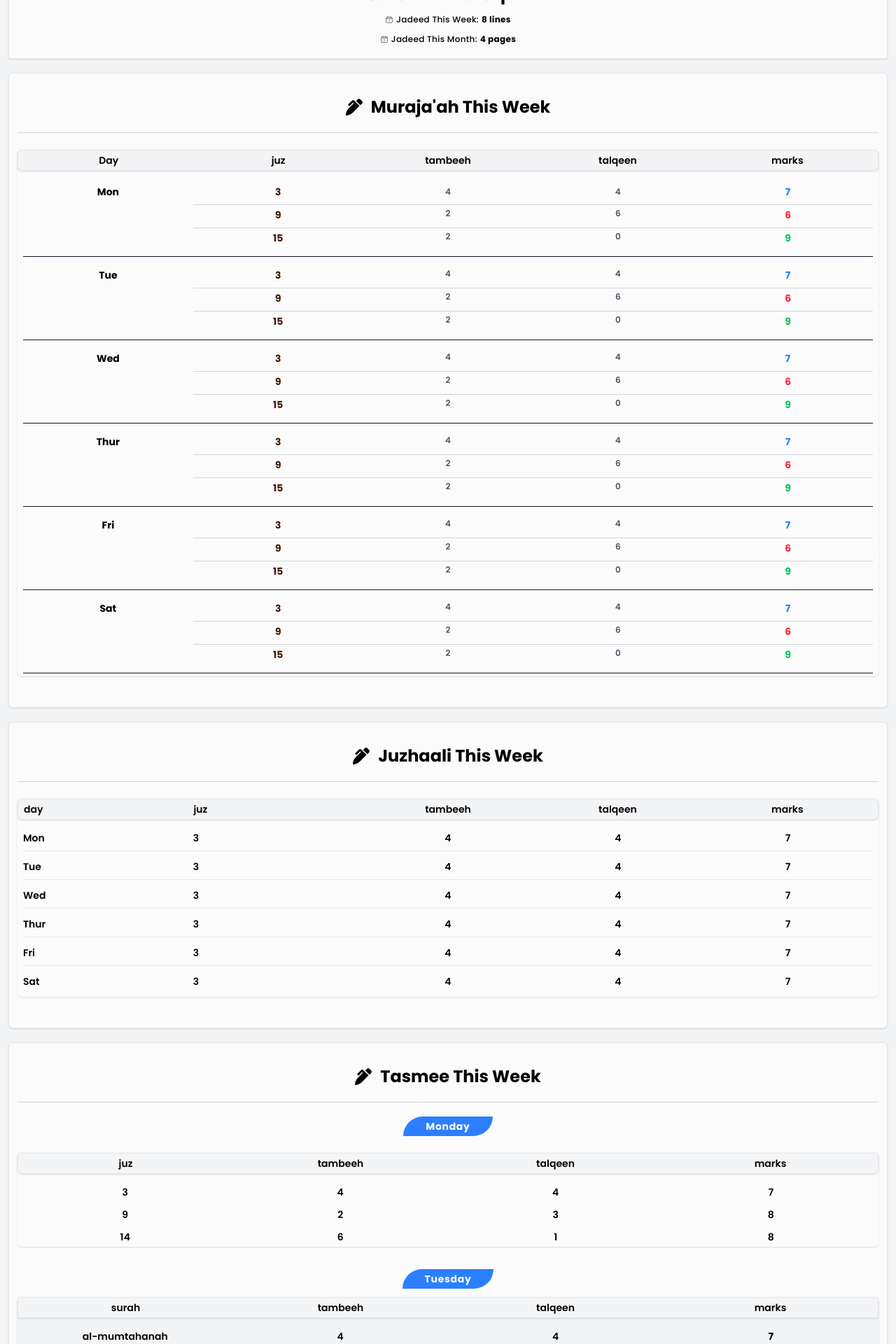
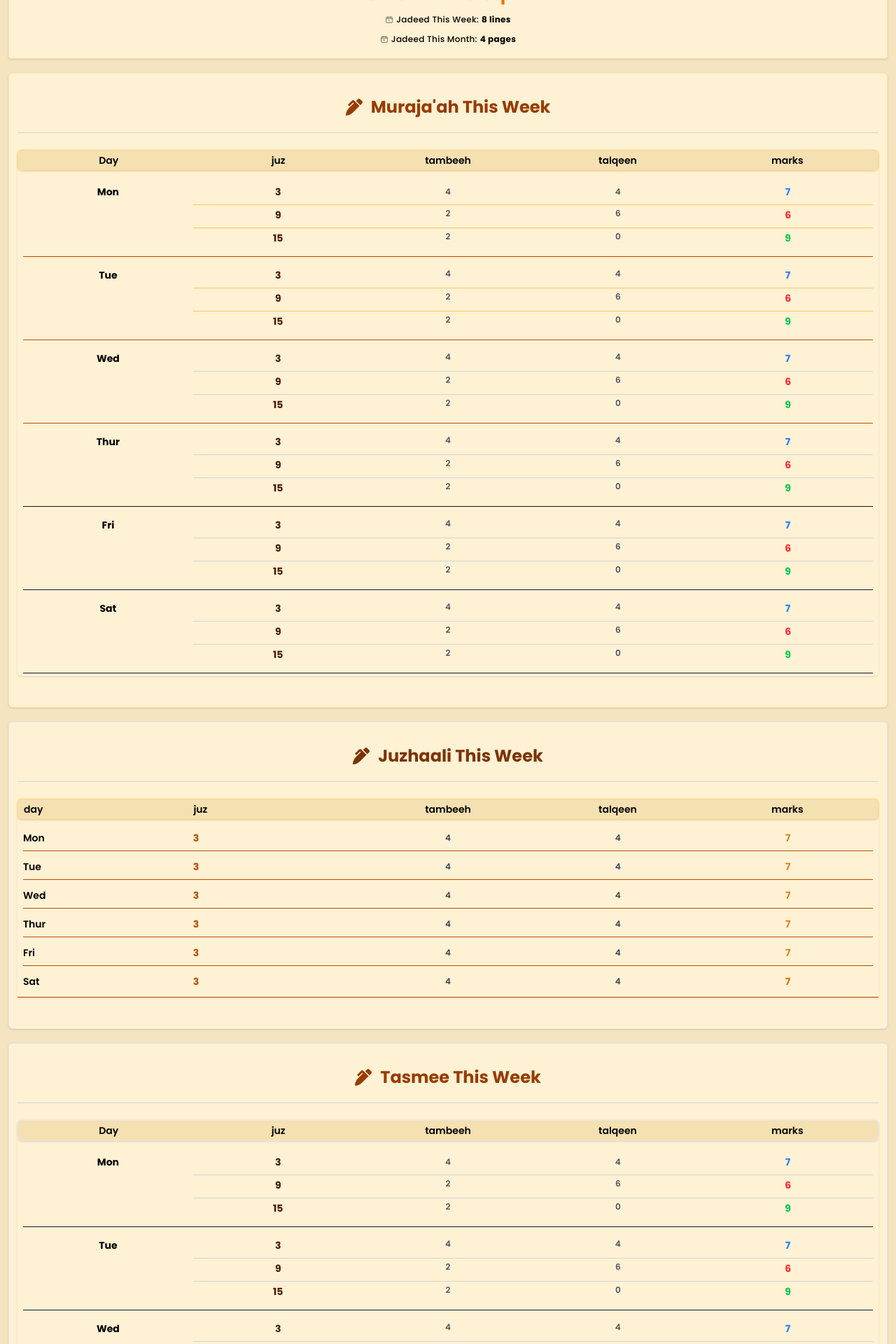
Before and after one commit to huzefa63/as-sijjil, a Next.js app: page /dashboard in a window 1280 px wide. Shown: the part 160-2080 px from the top of the page at 70% size. Built offline with nearby package versions, Linux system fonts and the light colour scheme.

Commit message:
changed UI colors

```diff
--- a/app/_components/AppNav.jsx
+++ b/app/_components/AppNav.jsx
@@ -14,7 +14,7 @@ function AppNav() {
   const [showNav, setShowNav] = useState(false);
 
   return (
-    <div className="relative min-h-16 px-5 bg-white/70 backdrop-blur-md border-b border-gray-200 flex items-center justify-between">
+    <div className="relative min-h-16 px-5 bg-(--layer) backdrop-blur-md border-b border-(--highlightBorder) flex items-center justify-between">
       {/* Left Icon */}
       <button
         onClick={() => setShowNav((prev) => !prev)}
--- a/app/_components/Nav.jsx
+++ b/app/_components/Nav.jsx
@@ -7,7 +7,7 @@ function Nav({ close }) {
   return (
     <div
       className="absolute top-full left-0 w-full h-[94vh]
-    bg-white/80 backdrop-blur-md z-50
+    bg-(--layer)/80 backdrop-blur-md z-50
     flex flex-col items-center justify-center gap-6 px-6"
     >
       <CustomLink title="Dashboard" href="/dashboard" close={close} />
@@ -36,8 +36,8 @@ function CustomLink({ title, href, close }) {
 
         ${
           isActive
-            ? "bg-black text-white shadow-md scale-100"
-            : "text-gray-700 hover:bg-black hover:text-white active:scale-95"
+            ? "bg-amber-800 text-white shadow-md scale-100"
+            : "text-gray-700 hover:bg-amber-600 hover:text-white active:scale-95"
         }
       `}
     >
--- a/app/dashboard/page.jsx
+++ b/app/dashboard/page.jsx
@@ -18,13 +18,13 @@ function Page() {
 
   return (
     <div className="text-background py-5 px-3">
-      <div className=" bg-[#fbfbfb] border border-gray-200 h-40 p-3 w-full rounded-sm shadow flex flex-col items-center justify-center">
+      <div className=" bg-(--layer) border border-[#ffe5ac] h-40 p-3 w-full rounded-sm shadow flex flex-col items-center justify-center">
         {/* <p className={`${inter.className} tracking-wider`}>March 24, 2026</p> */}
         <div className="space-y-3 text-center">
           <h1 className="text-center opacity-90 font-semibold flex items-center justify-center gap-x-2">
             Currently At <GiOpenBook />
           </h1>
-          <h1 className="text-2xl font-bold tracking-wide ">
+          <h1 className="text-2xl font-bold tracking-wide text-amber-600">
             surah At-Talaq 14
           </h1>
           <h1 className="text-xs tracking-wide flex items-center justify-center gap-1">
@@ -38,15 +38,259 @@ function Page() {
         </div>
       </div>
       {/*  murajaat */}
-      <div className="mt-5 font-semibold shadow-sm border border-gray-200 rounded-md bg-[#FBFBFB] p-3 w-full  ">
-        <header className="border-b pb-5 border-gray-300 text-2xl font-bold text-black text-center my-5 flex items-center gap-3 justify-center">
+      <div className="mt-5 font-semibold shadow-sm border border-[#ffe5ac] rounded-md bg-[#FFF1D3] p-3 w-full  ">
+        <header className="border-b pb-5 border-gray-300 text-2xl font-bold text-amber-800 text-center my-5 flex items-center gap-3 justify-center">
           <FaPenAlt /> Muraja&apos;ah This Week
         </header>
         {/* <p className={`${inter.className} tracking-wider`}>March 24, 2026</p> */}
         <div className="space-y-3 text-center">
           {/* <h1 className="text-center text-gray-800 opacity-90">This week</h1> */}
           <div className=" shadow-sm rounded-md pb-1 space-y-4 mb-8 mt-6">
-            <div className="grid grid-cols-5 bg-blue-90 px-2 py-1 rounded-md border border-gray-200 bg-gray-100 shadow-sm">
+            <div className="grid grid-cols-5 bg-blue-90 px-2 py-1 rounded-md border border-(--highlightBorder) bg-(--highlight) shadow-sm">
+              <p>Day</p>
+              <p>juz</p>
+              <p>tambeeh</p>
+              <p>talqeen</p>
+              <p>marks</p>
+            </div>
+            <div className="space-y-3 px-2">
+              <div className="grid grid-cols-5 border-b border-amber-700 pb-2">
+                <p className="mt-1 font-bold">Mon</p>
+                <div className="grid grid-cols-4 col-span-4 col-start-2 border-b border-[#fbc85a] pb-2 mt-1">
+                  <p className="font-bold text-amber-950 flex justify-center items-center">
+                    3
+                  </p>
+                  <p className="text-gray-600 text-xs flex justify-center items-center">
+                    4
+                  </p>
+                  <p className="text-gray-600 text-xs flex justify-center items-center">
+                    4
+                  </p>
+                  <p className="text-blue-500 font-bold flex justify-center items-center">
+                    7
+                  </p>
+                </div>
+                <div className="grid grid-cols-4 col-span-4 col-start-2 border-b border-[#fbc85a] pb-2 mt-1">
+                  <p className="font-bold text-amber-950">9</p>
+                  <p className="text-gray-600 text-xs ">2</p>
+                  <p className="text-gray-600 text-xs ">6</p>
+                  <p className="text-red-500 font-bold">6</p>
+                </div>
+                <div className="grid grid-cols-4 col-span-4 col-start-2 pb-2 mt-1">
+                  <p className="font-bold text-amber-950">15</p>
+                  <p className="text-gray-600 text-xs ">2</p>
+                  <p className="text-gray-600 text-xs ">0</p>
+                  <p className="text-green-500 font-bold">9</p>
+                </div>
+              </div>
+              <div className="grid grid-cols-5 border-b border-amber-700 pb-2">
+                <p className="mt-1 font-bold">Tue</p>
+                <div className="grid grid-cols-4 col-span-4 col-start-2 border-b border-[#fbc85a] pb-2 mt-1">
+                  <p className="font-bold text-amber-950">3</p>
+                  <p className="text-gray-600 text-xs ">4</p>
+                  <p className="text-gray-600 text-xs ">4</p>
+                  <p className="text-blue-500 font-bold">7</p>
+                </div>
+                <div className="grid grid-cols-4 col-span-4 col-start-2 border-b border-[#fbc85a] pb-2 mt-1">
+                  <p className="font-bold text-amber-950">9</p>
+                  <p className="text-gray-600 text-xs ">2</p>
+                  <p className="text-gray-600 text-xs ">6</p>
+                  <p className="text-red-500 font-bold">6</p>
+                </div>
+                <div className="grid grid-cols-4 col-span-4 col-start-2 pb-2 mt-1">
+                  <p className="font-bold text-amber-950">15</p>
+                  <p className="text-gray-600 text-xs ">2</p>
+                  <p className="text-gray-600 text-xs ">0</p>
+                  <p className="text-green-500 font-bold">9</p>
+                </div>
+              </div>
+              <div className="grid grid-cols-5 border-b border-amber-700 pb-2">
+                <p className="mt-1 font-bold">Wed</p>
+                <div className="grid grid-cols-4 col-span-4 col-start-2 border-b border-gray-300 pb-2 mt-1">
+                  <p className="font-bold text-amber-950">3</p>
+                  <p className="text-gray-600 text-xs ">4</p>
+                  <p className="text-gray-600 text-xs ">4</p>
+                  <p className="text-blue-500 font-bold">7</p>
+                </div>
+                <div className="grid grid-cols-4 col-span-4 col-start-2 border-b border-gray-300 pb-2 mt-1">
+                  <p className="font-bold text-amber-950">9</p>
+                  <p className="text-gray-600 text-xs ">2</p>
+                  <p className="text-gray-600 text-xs ">6</p>
+                  <p className="text-red-500 font-bold">6</p>
+                </div>
+                <div className="grid grid-cols-4 col-span-4 col-start-2 pb-2 mt-1">
+                  <p className="font-bold text-amber-950">15</p>
+                  <p className="text-gray-600 text-xs ">2</p>
+                  <p className="text-gray-600 text-xs ">0</p>
+                  <p className="text-green-500 font-bold">9</p>
+                </div>
+              </div>
+              <div className="grid grid-cols-5 border-b border-gray-900 pb-2">
+                <p className="mt-1 font-bold">Thur</p>
+                <div className="grid grid-cols-4 col-span-4 col-start-2 border-b border-gray-300 pb-2 mt-1">
+                  <p className="font-bold text-amber-950">3</p>
+                  <p className="text-gray-600 text-xs ">4</p>
+                  <p className="text-gray-600 text-xs ">4</p>
+                  <p className="text-blue-500 font-bold">7</p>
+                </div>
+                <div className="grid grid-cols-4 col-span-4 col-start-2 border-b border-gray-300 pb-2 mt-1">
+                  <p className="font-bold text-amber-950">9</p>
+                  <p className="text-gray-600 text-xs ">2</p>
+                  <p className="text-gray-600 text-xs ">6</p>
+                  <p className="text-red-500 font-bold">6</p>
+                </div>
+                <div className="grid grid-cols-4 col-span-4 col-start-2 pb-2 mt-1">
+                  <p className="font-bold text-amber-950">15</p>
+                  <p className="text-gray-600 text-xs ">2</p>
+                  <p className="text-gray-600 text-xs ">0</p>
+                  <p className="text-green-500 font-bold">9</p>
+                </div>
+              </div>
+              <div className="grid grid-cols-5 border-b border-gray-900 pb-2">
+                <p className="mt-1 font-bold">Fri</p>
+                <div className="grid grid-cols-4 col-span-4 col-start-2 border-b border-gray-300 pb-2 mt-1">
+                  <p className="font-bold text-amber-950">3</p>
+                  <p className="text-gray-600 text-xs ">4</p>
+                  <p className="text-gray-600 text-xs ">4</p>
+                  <p className="text-blue-500 font-bold">7</p>
+                </div>
+                <div className="grid grid-cols-4 col-span-4 col-start-2 border-b border-gray-300 pb-2 mt-1">
+                  <p className="font-bold text-amber-950">9</p>
+                  <p className="text-gray-600 text-xs ">2</p>
+                  <p className="text-gray-600 text-xs ">6</p>
+                  <p className="text-red-500 font-bold">6</p>
+                </div>
+                <div className="grid grid-cols-4 col-span-4 col-start-2 pb-2 mt-1">
+                  <p className="font-bold text-amber-950">15</p>
+                  <p className="text-gray-600 text-xs ">2</p>
+                  <p className="text-gray-600 text-xs ">0</p>
+                  <p className="text-green-500 font-bold">9</p>
+                </div>
+              </div>
+              <div className="grid grid-cols-5 border-b border-gray-900 pb-2">
+                <p className="mt-1 font-bold">Sat</p>
+                <div className="grid grid-cols-4 col-span-4 col-start-2 border-b border-gray-300 pb-2 mt-1">
+                  <p className="font-bold text-amber-950">3</p>
+                  <p className="text-gray-600 text-xs ">4</p>
+                  <p className="text-gray-600 text-xs ">4</p>
+                  <p className="text-blue-500 font-bold">7</p>
+                </div>
+                <div className="grid grid-cols-4 col-span-4 col-start-2 border-b border-gray-300 pb-2 mt-1">
+                  <p className="font-bold text-amber-950">9</p>
+                  <p className="text-gray-600 text-xs ">2</p>
+                  <p className="text-gray-600 text-xs ">6</p>
+                  <p className="text-red-500 font-bold">6</p>
+                </div>
+                <div className="grid grid-cols-4 col-span-4 col-start-2 pb-2 mt-1">
+                  <p className="font-bold text-amber-950">15</p>
+                  <p className="text-gray-600 text-xs ">2</p>
+                  <p className="text-gray-600 text-xs ">0</p>
+                  <p className="text-green-500 font-bold">9</p>
+                </div>
+              </div>
+            </div>
+          </div>
+        </div>
+      </div>
+
+      {/* juzhaali */}
+
+      <div className="mt-5 font-semibold shadow-sm border border-gray-200 rounded-md bg-[#FFF1D3] p-3 w-full  ">
+        <header className="border-b pb-5 border-gray-300 text-2xl font-bold text-amber-900 text-center my-5 flex items-center gap-3 justify-center">
+          <FaPenAlt /> Juzhaali This Week
+        </header>
+        {/* <p className={`${inter.className} tracking-wider`}>March 24, 2026</p> */}
+        <div className="space-y-3 text-center">
+          {/* <h1 className="text-center text-gray-800 opacity-90">This week</h1> */}
+          {/* <div className="bg-blue-500 w-fit mx-auto px-8 py-1 rounded-tl-full rounded-br-full">
+            <h1 className="text-white font-bold tracking-wider">Monday</h1>
+          </div> */}
+          <div className=" shadow-sm rounded-md rounded-br-none rounded-bl-none pb-1 space-y-4 mb-8 mt-6 border-b border-amber-700">
+            <div className="grid grid-cols-5 px-2 bg-blue-90 py-1 rounded-md border border-(--highlightBorder) bg-[#f0d8a1ab] shadow-sm">
+              <p className="text-left">day</p>
+              <p className="text-left">juz</p>
+              <p className="">tambeeh</p>
+              <p className="">talqeen</p>
+              <p className="">marks</p>
+            </div>
+            <div className="">
+              <div className="px-2 space-y-3">
+                <div className="grid grid-cols-5 border-b border-amber-700 pb-2">
+                  <div className="ml-">
+                    <p className="text-left overflow-hidden">Mon</p>
+                  </div>
+                  <p className="text-left text-amber-700 font-bold">3</p>
+                  <p className="text-center text-xs text-gray-700 my-auto">4</p>
+                  <p className="text-center text-xs text-gray-700 my-auto">4</p>
+                  <p className="text-center text-amber-600">7</p>
+                </div>
+
+                <div className="grid grid-cols-5 border-b border-amber-700 pb-2">
+                  <div className="ml-">
+                    <p className="text-left overflow-hidden">Tue</p>
+                  </div>
+                  <p className="text-left font-bold text-amber-700">3</p>
+                  <p className="text-center text-xs text-gray-700 my-auto">4</p>
+                  <p className="text-center text-xs text-gray-700 my-auto">4</p>
+                  <p className="text-center text-amber-600">7</p>
+                </div>
+
+                <div className="grid grid-cols-5 border-b border-amber-700 pb-2">
+                  <div className="ml-">
+                    <p className="text-left overflow-hidden">Wed</p>
+                  </div>
+                  <p className="text-left font-bold text-amber-700">3</p>
+                  <p className="text-center text-xs text-gray-700 my-auto">4</p>
+                  <p className="text-center text-xs text-gray-700 my-auto">4</p>
+                  <p className="text-center text-amber-600">7</p>
+                </div>
+
+                <div className="grid grid-cols-5 border-b border-amber-700 pb-2">
+                  <div className="ml-">
+                    <p className="text-left overflow-hidden">Thur</p>
+                  </div>
+                  <p className="text-left font-bold text-amber-700">3</p>
+                  <p className="text-center text-xs text-gray-700 my-auto">4</p>
+                  <p className="text-center text-xs text-gray-700 my-auto">4</p>
+                  <p className="text-center text-amber-600">7</p>
+                </div>
+
+                <div className="grid grid-cols-5 border-b border-amber-700 pb-2">
+                  <div className="ml-">
+                    <p className="text-left overflow-hidden">Fri</p>
+                  </div>
+                  <p className="text-left font-bold text-amber-700">3</p>
+                  <p className="text-center text-xs text-gray-700 my-auto">4</p>
+                  <p className="text-center text-xs text-gray-700 my-auto">4</p>
+                  <p className="text-cente text-amber-600">7</p>
+                </div>
+
+                <div className="grid grid-cols-5 pb-2">
+                  <div className="ml-">
+                    <p className="text-left overflow-hidden">Sat</p>
+                  </div>
+                  <p className="text-left font-bold text-amber-700">3</p>
+                  <p className="text-center text-xs text-gray-700 my-auto">4</p>
+                  <p className="text-center text-xs text-gray-700 my-auto">4</p>
+                  <p className="text-center font-bold text-amber-600">7</p>
+                </div>
+              </div>
+            </div>
+          </div>
+        </div>
+      </div>
+
+      {/* tasmee */}
+
+      <div className="mt-5 font-semibold shadow-sm border border-gray-200 rounded-md bg-[#FFF1D3] p-3 w-full  ">
+        <header className="border-b pb-5 border-gray-300 text-2xl font-bold text-amber-800 text-center my-5 flex items-center gap-3 justify-center">
+          <FaPenAlt /> Tasmee This Week
+        </header>
+        {/* <p className={`${inter.className} tracking-wider`}>March 24, 2026</p> */}
+        <div className="space-y-3 text-center">
+          {/* <h1 className="text-center text-gray-800 opacity-90">This week</h1> */}
+          <div className=" shadow-sm rounded-md pb-1 space-y-4 mb-8 mt-6">
+            <div className="grid grid-cols-5 bg-blue-90 px-2 py-1 rounded-md border border-gray-200 bg-[#f0d8a1ab] shadow-sm">
               <p>Day</p>
               <p>juz</p>
               <p>tambeeh</p>
@@ -63,8 +307,12 @@ function Page() {
                   <p className="text-gray-600 text-xs flex justify-center items-center">
                     4
                   </p>
-                  <p className="text-gray-600 text-xs flex justify-center items-center">4</p>
-                  <p className="text-blue-500 font-bold flex justify-center items-center">7</p>
+                  <p className="text-gray-600 text-xs flex justify-center items-center">
+                    4
+                  </p>
+                  <p className="text-blue-500 font-bold flex justify-center items-center">
+                    7
+                  </p>
                 </div>
                 <div className="grid grid-cols-4 col-span-4 col-start-2 border-b border-gray-300 pb-2 mt-1">
                   <p className="font-bold text-amber-950">9</p>
@@ -188,154 +436,6 @@ function Page() {
           </div>
         </div>
       </div>
-
-      {/* juzhaali */}
-
-      <div className="mt-5 font-semibold shadow-sm border border-gray-200 rounded-md bg-[#FBFBFB] p-3 w-full  ">
-        <header className="border-b pb-5 border-gray-300 text-2xl font-bold text-black text-center my-5 flex items-center gap-3 justify-center">
-          <FaPenAlt /> Juzhaali This Week
-        </header>
-        {/* <p className={`${inter.className} tracking-wider`}>March 24, 2026</p> */}
-        <div className="space-y-3 text-center">
-          {/* <h1 className="text-center text-gray-800 opacity-90">This week</h1> */}
-          {/* <div className="bg-blue-500 w-fit mx-auto px-8 py-1 rounded-tl-full rounded-br-full">
-            <h1 className="text-white font-bold tracking-wider">Monday</h1>
-          </div> */}
-          <div className=" shadow-sm rounded-md pb-1 space-y-4 mb-8 mt-6">
-            <div className="grid grid-cols-5 px-2 bg-blue-90 py-1 rounded-md border border-gray-200 bg-gray-100 shadow-sm">
-              <p className="text-left">day</p>
-              <p className="text-left">juz</p>
-              <p className="">tambeeh</p>
-              <p className="">talqeen</p>
-              <p className="">marks</p>
-            </div>
-            <div className="bg-blue-80">
-              <div className="px-2 space-y-3">
-                <div className="grid grid-cols-5 border-b border-gray-200 pb-2">
-                  <div className="ml-">
-                    <p className="text-left overflow-hidden">Mon</p>
-                  </div>
-                  <p className="text-left">3</p>
-                  <p className="text-center">4</p>
-                  <p className="text-center">4</p>
-                  <p className="text-center">7</p>
-                </div>
-
-                <div className="grid grid-cols-5 border-b border-gray-200 pb-2">
-                  <div className="ml-">
-                    <p className="text-left overflow-hidden">Tue</p>
-                  </div>
-                  <p className="text-left">3</p>
-                  <p className="text-center">4</p>
-                  <p className="text-center">4</p>
-                  <p className="text-center">7</p>
-                </div>
-
-                <div className="grid grid-cols-5 border-b border-gray-200 pb-2">
-                  <div className="ml-">
-                    <p className="text-left overflow-hidden">Wed</p>
-                  </div>
-                  <p className="text-left">3</p>
-                  <p className="text-center">4</p>
-                  <p className="text-center">4</p>
-                  <p className="text-center">7</p>
-                </div>
-
-                <div className="grid grid-cols-5 border-b border-gray-200 pb-2">
-                  <div className="ml-">
-                    <p className="text-left overflow-hidden">Thur</p>
-                  </div>
-                  <p className="text-left">3</p>
-                  <p className="text-center">4</p>
-                  <p className="text-center">4</p>
-                  <p className="text-center">7</p>
-                </div>
-
-                <div className="grid grid-cols-5 border-b border-gray-200 pb-2">
-                  <div className="ml-">
-                    <p className="text-left overflow-hidden">Fri</p>
-                  </div>
-                  <p className="text-left">3</p>
-                  <p className="text-center">4</p>
-                  <p className="text-center">4</p>
-                  <p className="text-center">7</p>
-                </div>
-
-                <div className="grid grid-cols-5 pb-2">
-                  <div className="ml-">
-                    <p className="text-left overflow-hidden">Sat</p>
-                  </div>
-                  <p className="text-left">3</p>
-                  <p className="text-center">4</p>
-                  <p className="text-center">4</p>
-                  <p className="text-center">7</p>
-                </div>
-              </div>
-            </div>
-          </div>
-        </div>
-      </div>
-
-      {/* tasmee */}
-
-      <div className="mt-5 font-semibold shadow-sm border border-gray-200 rounded-md bg-[#FBFBFB] p-3 w-full  ">
-        <header className="border-b pb-5 border-gray-300 text-2xl font-bold text-black text-center my-5 flex items-center gap-3 justify-center">
-          <FaPenAlt /> Tasmee This Week
-        </header>
-        {/* <p className={`${inter.className} tracking-wider`}>March 24, 2026</p> */}
-        <div className="space-y-3 text-center">
-          {/* <h1 className="text-center text-gray-800 opacity-90">This week</h1> */}
-          <div className="bg-blue-500 w-fit mx-auto px-8 py-1 rounded-tl-full rounded-br-full">
-            <h1 className="text-white font-bold tracking-wider">Monday</h1>
-          </div>
-          <div className=" shadow-sm rounded-md pb-1 space-y-4 mb-8 mt-6">
-            <div className="grid grid-cols-4 bg-blue-90 py-1 rounded-md border border-gray-200 bg-gray-100 shadow-sm">
-              <p>juz</p>
-              <p>tambeeh</p>
-              <p>talqeen</p>
-              <p>marks</p>
-            </div>
-            <div className="space-y-3 bg-blue-80">
-              <div className="grid grid-cols-4">
-                <p>3</p>
-                <p>4</p>
-                <p>4</p>
-                <p>7</p>
-              </div>
-              <div className="grid grid-cols-4">
-                <p>9</p>
-                <p>2</p>
-                <p>3</p>
-                <p>8</p>
-              </div>
-              <div className="grid grid-cols-4">
-                <p>14</p>
-                <p>6</p>
-                <p>1</p>
-                <p>8</p>
-              </div>
-            </div>
-          </div>
-
-          <div className=" bg-blue-500 w-fit mx-auto px-8 py-1 rounded-tl-full rounded-br-full">
-            <h1 className="text-white font-bold tracking-wider">Tuesday</h1>
-          </div>
-          <div className="bg-gray-100 shadow-sm rounded-md pb-1 space-y-4 text-black">
-            <div className="grid grid-cols-4 py-1 rounded-tl-md rounded-tr-md border border-gray-200 shadow-sm">
-              <p className="">surah</p>
-              <p>tambeeh</p>
-              <p>talqeen</p>
-              <p>marks</p>
-            </div>
-            <div className="grid grid-cols-4">
-              <p className="px-1">al-mumtahanah</p>
-              <p>4</p>
-              <p>4</p>
-              <p className="font-bold">7</p>
-            </div>
-          </div>
-        </div>
-      </div>
     </div>
   );
 }
--- a/app/layout.js
+++ b/app/layout.js
@@ -17,14 +17,12 @@ export const metadata = {
 
 export default function RootLayout({ children }) {
   return (
-    <html
-      lang="en"
-      className={`${poppins.className}  h-full antialiased`}
-    >
-      <body className="h-full flex flex-col text-sm bg-gray-100">
+    <html lang="en" className={`${poppins.className}  h-full antialiased`}>
+      <body className="h-full flex flex-col text-sm bg-[#f0d8a1ab]">
         <AppNav />
         {children}
       </body>
     </html>
   );
 }
+// F0D8A1;
```
Also changed, not shown: app/_components/forms/EntryForm.jsx (+4 -4 lines), app/entry/page.jsx (+7 -3 lines), app/globals.css (+10 -2 lines).
